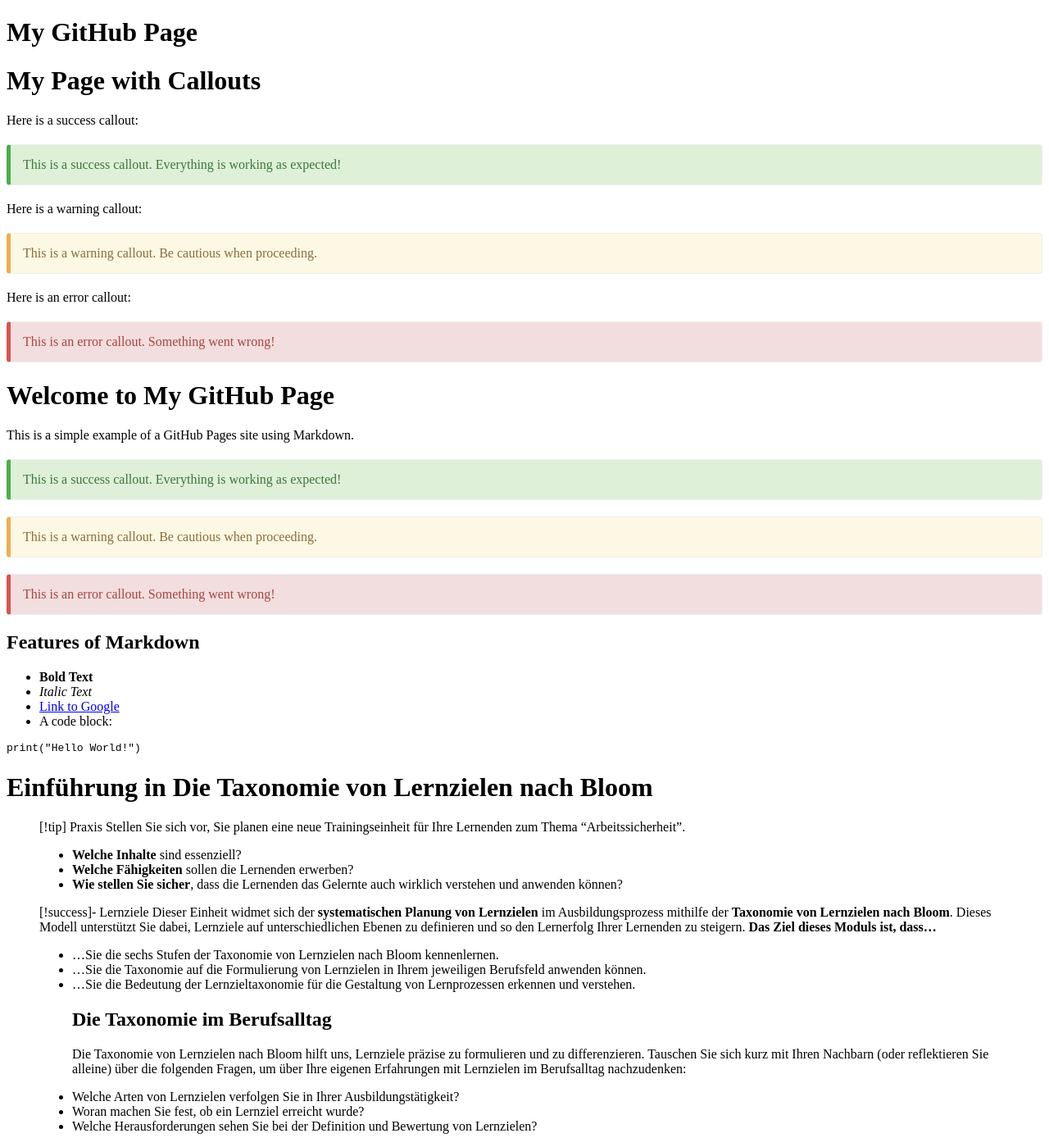
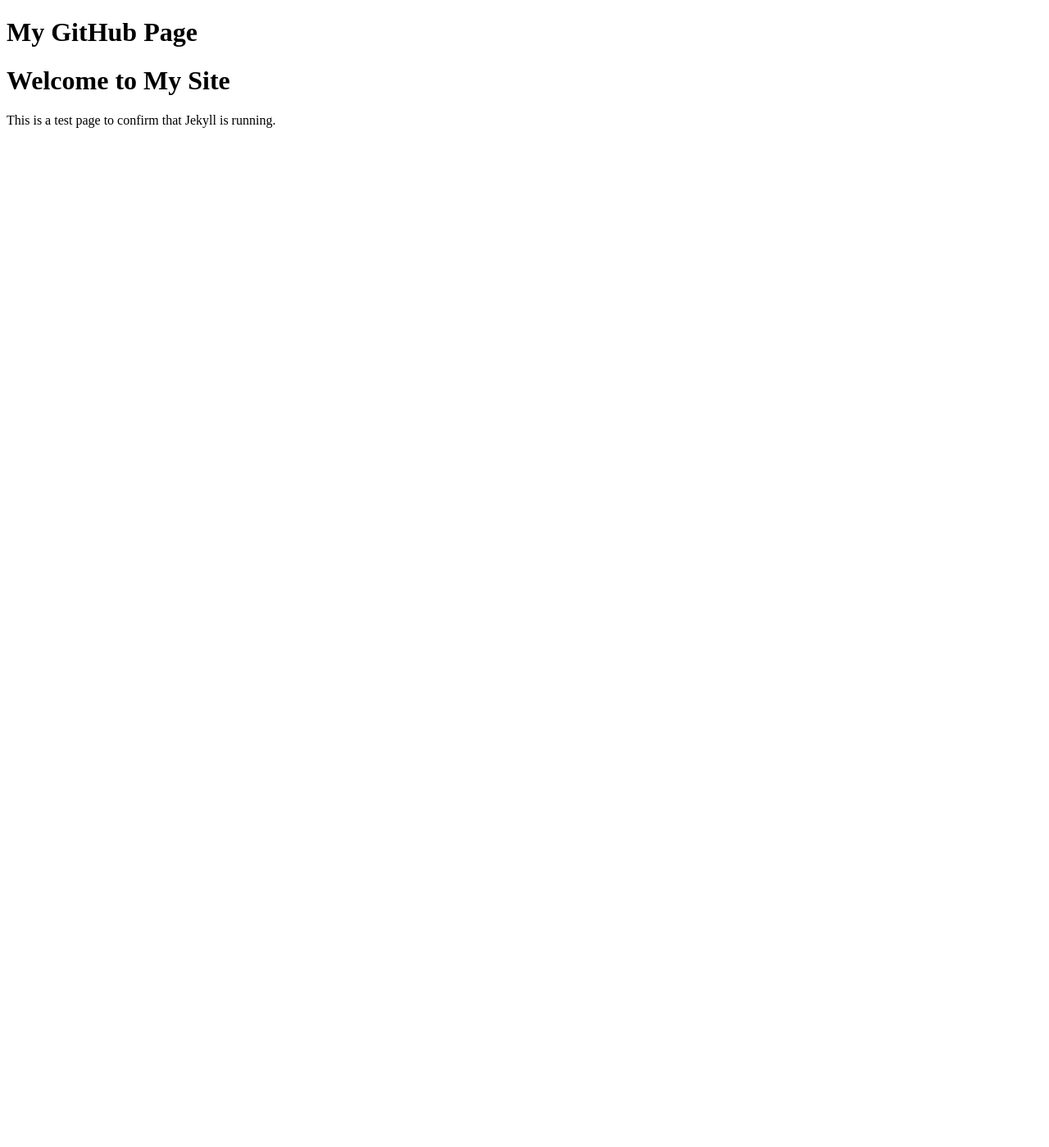
Before and after one commit to bbk-bbw/unterlagen, a Jekyll site: the page built from index.md, in a window 1280 px wide. Shown: the whole page at 82% size. Built offline with Jekyll 4.4.1, drawn with Linux system fonts in a browser that asks for light colours; our own code applies the rules of GitHub Pages for plain Markdown files; after the commit the page ends 900 px from its top, so only the background shows below that.

Commit message:
Update index.md

````diff
--- a/index.md
+++ b/index.md
@@ -1,67 +1,8 @@
-# My Page with Callouts
+---
+layout: default
+title: "Home"
+---
 
-Here is a success callout:
+# Welcome to My Site
 
-<div class="callout callout-success">
-This is a success callout. Everything is working as expected!
-</div>
-
-Here is a warning callout:
-
-<div class="callout callout-warning">
-This is a warning callout. Be cautious when proceeding.
-</div>
-
-Here is an error callout:
-
-<div class="callout callout-error">
-This is an error callout. Something went wrong!
-</div>
-
-# Welcome to My GitHub Page
-
-This is a simple example of a GitHub Pages site using Markdown.
-
-<div class="callout callout-success">
-This is a success callout. Everything is working as expected!
-</div>
-
-<div class="callout callout-warning">
-This is a warning callout. Be cautious when proceeding.
-</div>
-
-<div class="callout callout-error">
-This is an error callout. Something went wrong!
-</div>
-
-## Features of Markdown
-
-- **Bold Text**
-- *Italic Text*
-- [Link to Google](https://www.google.com)
-- A code block:
-
-```python
-print("Hello World!")
-```
-
-
-# Einführung in Die Taxonomie von Lernzielen nach Bloom
-
-> [!tip] Praxis
-> Stellen Sie sich vor, Sie planen eine neue Trainingseinheit für Ihre Lernenden zum Thema "Arbeitssicherheit".
-> - **Welche Inhalte** sind essenziell?
-> - **Welche Fähigkeiten** sollen die Lernenden erwerben?
-> - **Wie stellen Sie sicher**, dass die Lernenden das Gelernte auch wirklich verstehen und anwenden können?
-
-> [!success]- Lernziele
-Dieser Einheit widmet sich der **systematischen Planung von Lernzielen** im Ausbildungsprozess mithilfe der **Taxonomie von Lernzielen nach Bloom**. Dieses Modell unterstützt Sie dabei, Lernziele auf unterschiedlichen Ebenen zu definieren und so den Lernerfolg Ihrer Lernenden zu steigern.
-**Das Ziel dieses Moduls ist, dass...**
->* ...Sie die sechs Stufen der Taxonomie von Lernzielen nach Bloom kennenlernen.
->* ...Sie die Taxonomie auf die Formulierung von Lernzielen in Ihrem jeweiligen Berufsfeld anwenden können.
->* ...Sie die Bedeutung der Lernzieltaxonomie für die Gestaltung von Lernprozessen erkennen und verstehen.
-## Die Taxonomie im Berufsalltag
-Die Taxonomie von Lernzielen nach Bloom hilft uns, Lernziele präzise zu formulieren und zu differenzieren. Tauschen Sie sich kurz mit Ihren Nachbarn (oder reflektieren Sie alleine) über die folgenden Fragen, um über Ihre eigenen Erfahrungen mit Lernzielen im Berufsalltag nachzudenken:
-* Welche Arten von Lernzielen verfolgen Sie in Ihrer Ausbildungstätigkeit?
-* Woran machen Sie fest, ob ein Lernziel erreicht wurde?
-* Welche Herausforderungen sehen Sie bei der Definition und Bewertung von Lernzielen?
+This is a test page to confirm that Jekyll is running.
````
